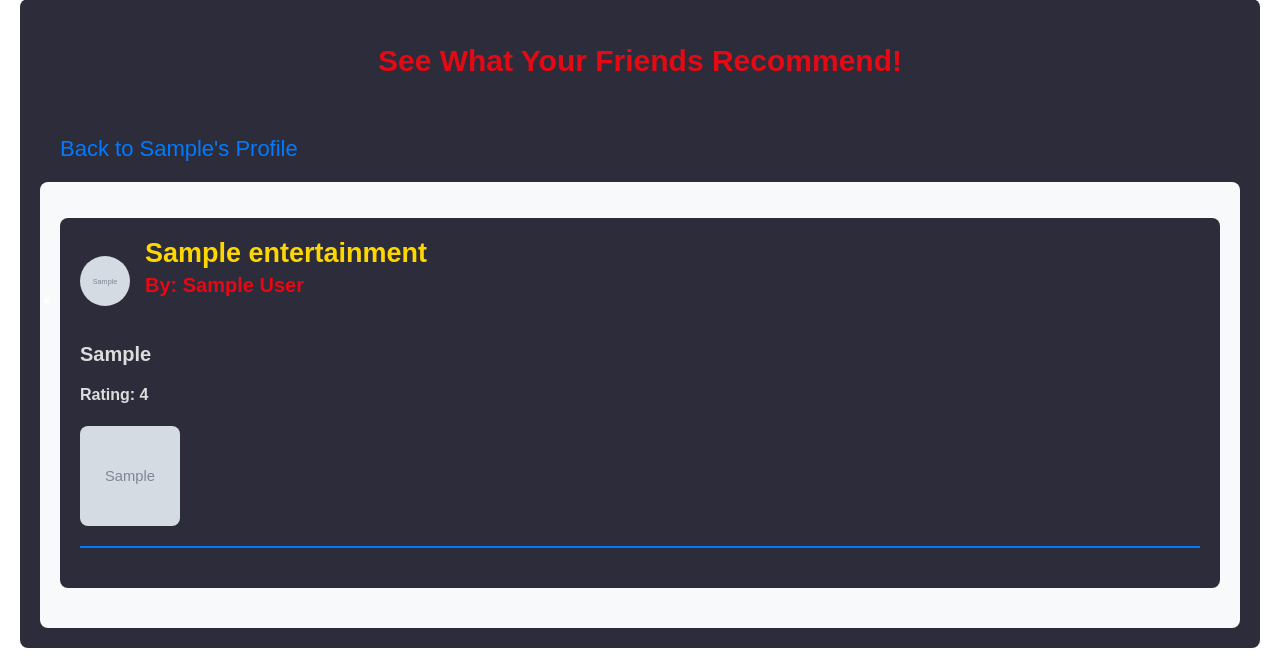
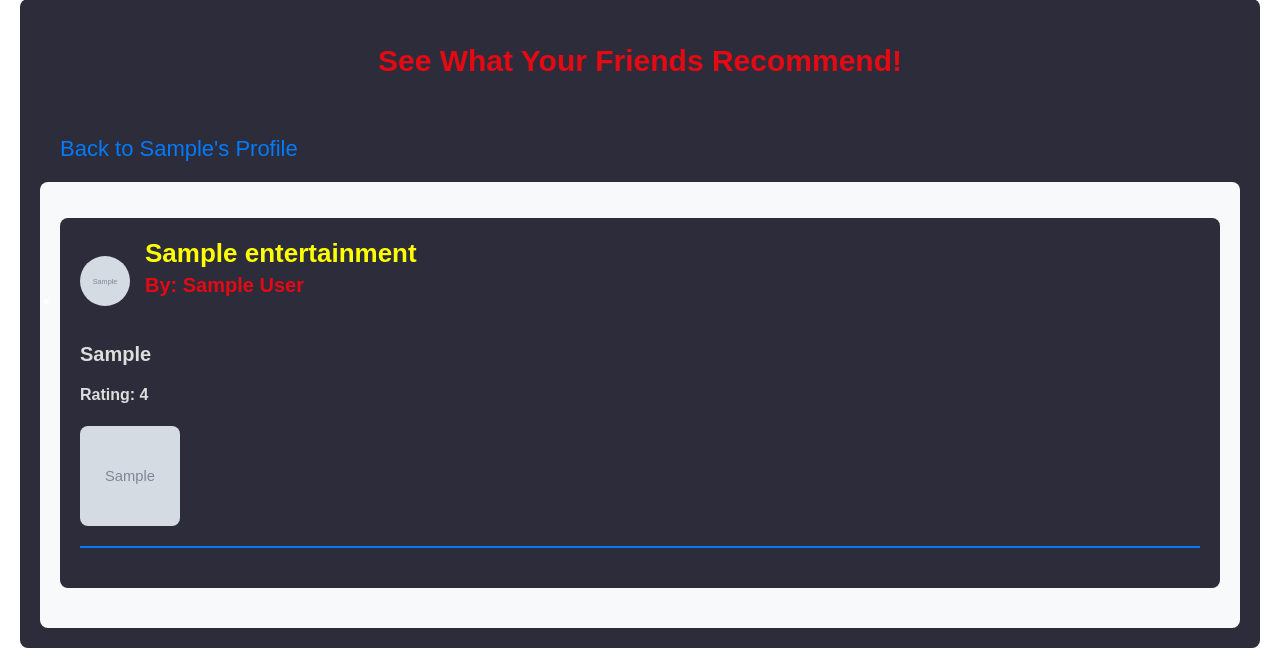
Before and after one commit to rachelcherry/CS412, a Django app: page /project/profile/rec_feed in a window 1280 px wide. Shown: the part 137-805 px from the top of the page. Run offline with Django 5.2, Linux system fonts and the light colour scheme; a user stored in the database is signed in; tables that the repository leaves empty hold one stand-in row (values such as "Sample post"); grey boxes marked "Sample" are stand-in pictures.

Commit message:
added styling to the friends page

```diff
--- a/project/templates/project/news_feed.html
+++ b/project/templates/project/news_feed.html
@@ -26,7 +26,8 @@
         {% endif %}
         <!-- this section will show the recommended entertainment information-->
             <div class="recommendation-details">
-              <h3 class="news-title">{{ recommendation.entertainment.title }}</h3>
+              <a class="rec-val" href="{% url 'entertainment' recommendation.entertainment.pk %}">
+                {{ recommendation.entertainment.title }}</a></h3>
               <h4 class="news-author">By: {{ recommendation.person.first_name }} {{ recommendation.person.last_name }}</h4>
             </div>
           </div>
--- a/project/templates/project/see_recs.html
+++ b/project/templates/project/see_recs.html
@@ -21,7 +21,7 @@
                             {% endif %}
                             <!-- show the information about the entertainment and the person's first and last name who created the recommendation-->
                             <div class="recommendation-details">
-                                <h3 class="news-title">{{ p.entertainment }}</h3>
+                                <h3 class="news-title"><a class="ent-link" href="{% url 'entertainment' p.entertainment.pk %}">{{ p.entertainment }}</a></h3>
                                 <p class="news-author">By: {{ p.person.first_name }} {{ p.person.last_name }}</p>
                             </div>
                         </div>
--- a/project/views.py
+++ b/project/views.py
@@ -193,7 +193,7 @@ class ResultsListView(ListView):
     template_name = 'project/results.html' # connect to the template
     model = Entertainment # connect to the Entertainment model
     context_object_name = "results" # context variable for use in template
-    paginate_by = 50 # show 50 entertainments per page and use pagination
+    paginate_by = 100 # show 100 entertainments per page and use pagination
 
     def get_context_data(self, **kwargs: Any) -> dict[str, Any]:
         '''returns context variables for use in templates'''
--- a/static/styles_entertainment.css
+++ b/static/styles_entertainment.css
@@ -895,12 +895,24 @@ input[type="text" i] {
 iframe{
   align-items: center;
 }
+
+/* styles the title in the friends recommendation */
+.rec-val{
+  text-decoration: none;
+  color: yellow;
+  font-size: 26px;
+  font-weight: bold;
+}
 /* styles for the embedded video */
 .embed-vid{
   display: flex;
   justify-content: center;
   align-items: center;
   margin-bottom: 15px
+}
+.ent-link{
+  text-decoration: none;
+  color: yellow;
 }
 
 /* this will style the field labels for the forms */
```
